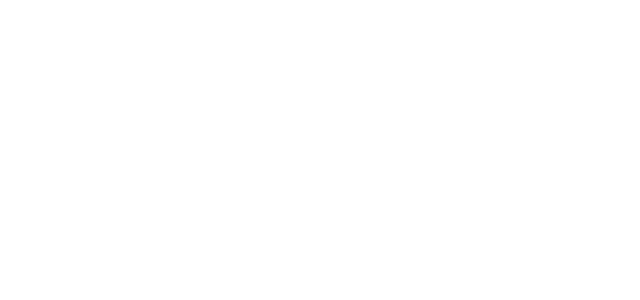
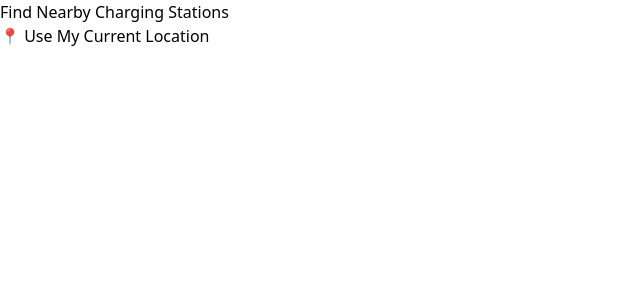
Before and after one commit to Jerry1817/ev_buddy, a React (Vite) app: page /nearby in a window 1280 px wide. Before the commit this address had no page. Shown: the top 300 px of the page, without its empty margins (0-640 px from the left). Built offline with nearby package versions, Linux system fonts and the light colour scheme; sample sign-in values are in the browser's storage; the HTML template or start-up script is replaced by a standard one.

Commit message:
feat: nearby location UI with geolocation

```diff
--- a/src/App.jsx
+++ b/src/App.jsx
@@ -1,4 +1,5 @@
 import { Routes, Route } from "react-router-dom";
+import "leaflet/dist/leaflet.css";
 import "./App.css";
 
 import Login from "./Pages/Login";
@@ -22,6 +23,7 @@
 import ProtectedRoute from "./components/ProtectedRoute";
 import StationDetail from "./Pages/StationDetail"; // ✅ FIXED PATH
 import HostLogin from "./Pages/HostLogin";
+import Nearbylocation from "./Pages/Nearby";
 function App() {
   return (
     <Routes>
@@ -39,6 +41,20 @@
           </ProtectedRoute>
         }
       />
+        <Route
+        path="/nearby"
+        element={
+          <ProtectedRoute>
+            <Nearbylocation />
+          </ProtectedRoute>
+        }
+      />
+
+
+
+
+
+
       <Route
   path="/myrequests"
   element={
--- a/src/Pages/Login.jsx
+++ b/src/Pages/Login.jsx
@@ -19,12 +19,13 @@
       "http://localhost:5000/api/auth/login",
       { email, password }
     );
-
-    localStorage.setItem("token", res.data.token);
-    localStorage.setItem("user", JSON.stringify(res.data.user));
-
-    navigate("/home");
+    if(res.data.success){
+      localStorage.setItem("token", res.data.token);
+      navigate("/home");
+    }
+    // localStorage.setItem("user", JSON.stringify(res.data.user))
   } catch (err) {
+    console.log(err)
     setError("Invalid email or password");
   }
 };
--- /dev/null
+++ b/src/Pages/Nearby.jsx
@@ -0,0 +1,65 @@
+
+import React, { useState } from "react";
+import { MapContainer, TileLayer, Marker } from "react-leaflet";
+import "leaflet/dist/leaflet.css";
+
+function Nearbylocation (){
+  const [userLocation, setUserLocation] = useState(null);
+  console.log(userLocation,"ooo");
+
+
+    const getUserLocation = () => {
+      if (!navigator.geolocation) {
+        alert("Geolocation not supported");
+        return;
+      }
+
+      navigator.geolocation.getCurrentPosition(
+        (position) => {
+          setUserLocation({
+            lat: position.coords.latitude,
+            lng: position.coords.longitude,
+          });
+        },
+        () => {
+          alert("Location permission denied");
+        },
+        {
+    enableHighAccuracy: true,
+    timeout: 15000,
+    maximumAge: 0,
+  }
+      );
+    };
+
+
+    return (
+    <div>
+      <h2>Find Nearby Charging Stations</h2>
+
+      <button onClick={getUserLocation}>
+        📍 Use My Current Location
+      </button>
+
+      {userLocation && (
+        <div style={{ height: "400px", marginTop: "20px" }}>
+          <MapContainer
+            center={[userLocation.lat, userLocation.lng]}
+            zoom={14}
+            style={{ height: "100%", width: "100%" }}
+          >
+            <TileLayer
+              url="https://{s}.tile.openstreetmap.org/{z}/{x}/{y}.png"
+            />
+            <Marker position={[userLocation.lat, userLocation.lng]} />
+          </MapContainer>
+        </div>
+      )}
+    </div>
+    )
+
+}
+
+
+
+export default Nearbylocation
--- a/src/Pages/UserRegister.jsx
+++ b/src/Pages/UserRegister.jsx
@@ -102,7 +102,7 @@
             required
           />
 
-          <select
+          {/* <select
             name="evModel"
             className="mb-4 p-3 border border-gray-300 rounded-lg bg-white"
             value={formData.evModel}
@@ -113,7 +113,7 @@
             <option value="Nissan Leaf">Nissan Leaf</option>
             <option value="Hyundai Kona">Hyundai Kona</option>
             <option value="MG ZS EV">MG ZS EV</option>
-          </select>
+          </select> */}
 
           <button
             type="submit"
--- a/vite.config.js
+++ b/vite.config.js
@@ -5,4 +5,8 @@
 // https://vite.dev/config/
 export default defineConfig({
   plugins: [react(),  tailwindcss()],
+  server :{
+    host:true,
+    port:5173,
+  }
 })
```
